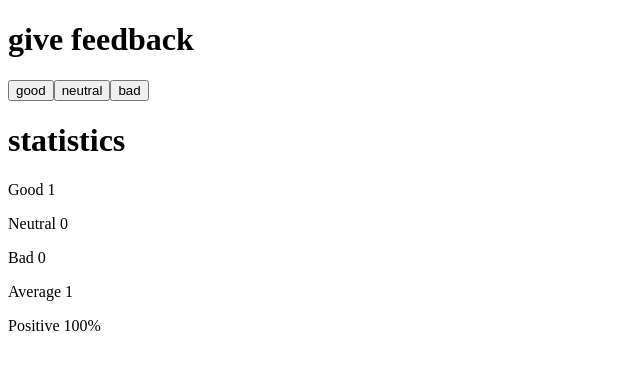
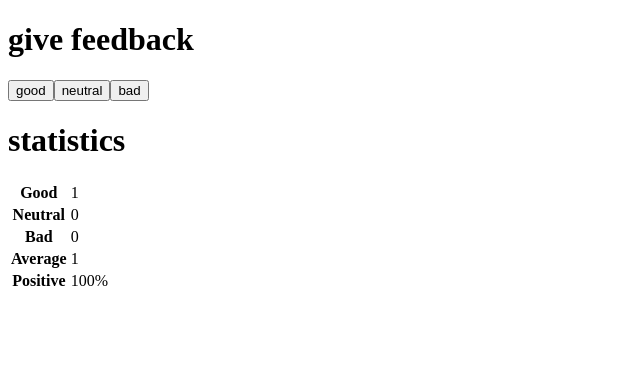
Before and after one commit to burneverything1/FullStackOpen-part1, a React (Create React App) app: page / in a window 1280 px wide. Both pictures are taken after a click on the button "good". Shown: the top 370 px of the page, without its empty margins (0-640 px from the left). Built offline with nearby package versions, Linux system fonts and the light colour scheme.

Commit message:
part 1.11

```diff
--- a/src/App.js
+++ b/src/App.js
@@ -1,6 +1,6 @@
 import React, { useState } from 'react'
 
-const Statistic = ({text, stat}) => <p>{text} {stat}</p>
+const Statistic = ({text, stat}) => <tr><th>{text}</th><td>{stat}</td></tr>
 
 const Button = ({handler, text}) => (
   <button onClick={handler}>
@@ -18,13 +18,15 @@ const Statistics = ({good, bad, neutral}) => {
     )
   }
   return (
-    <div>
-      <Statistic text={'Good'} stat={good}/>
-      <Statistic text={'Neutral'} stat={neutral}/>
-      <Statistic text={'Bad'} stat={bad}/>
-      <p>Average {average}</p>
-      <p>Positive {positivepercent}%</p>
-    </div>
+    <table>
+      <tbody>
+        <Statistic text={'Good'} stat={good}/>
+        <Statistic text={'Neutral'} stat={neutral}/>
+        <Statistic text={'Bad'} stat={bad}/>
+        <tr><th>Average</th><td>{average}</td></tr>
+        <tr><th>Positive</th><td>{positivepercent}%</td></tr>
+      </tbody>
+    </table>
   )
 }
 
```
